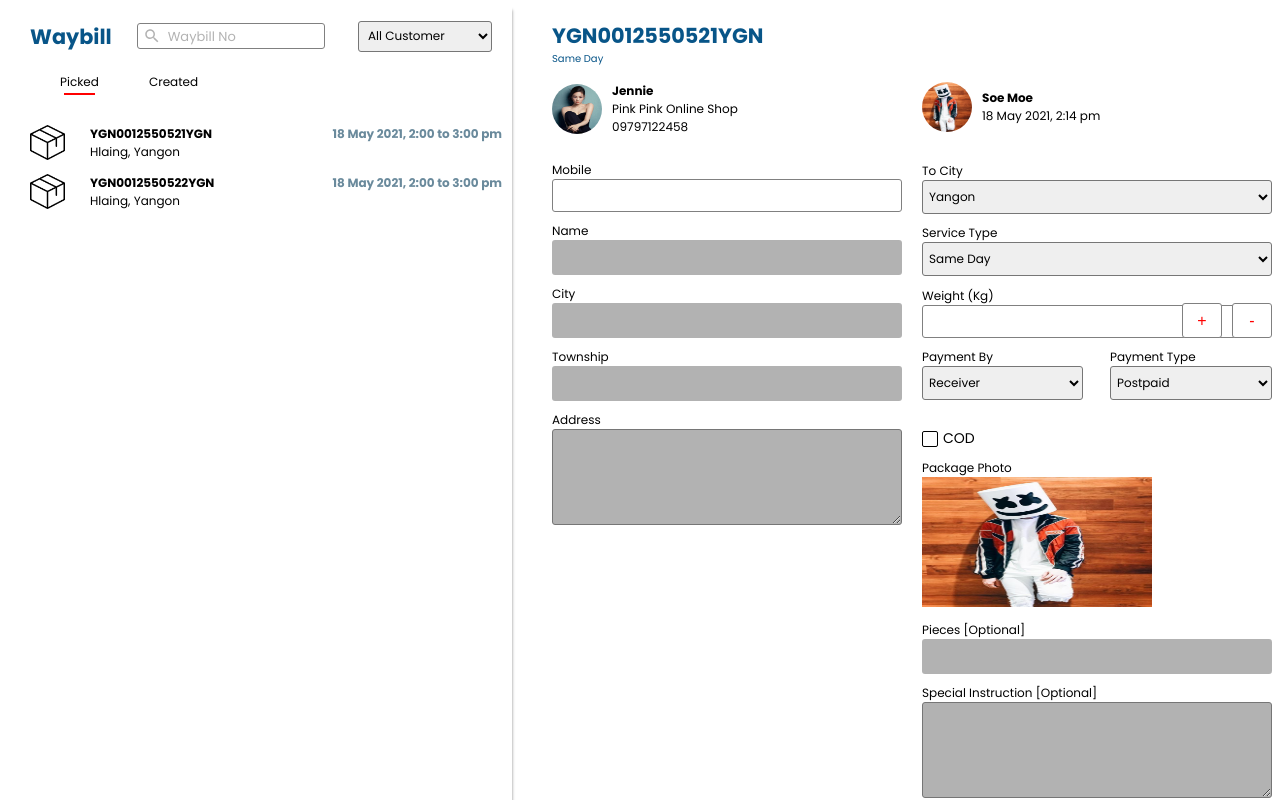
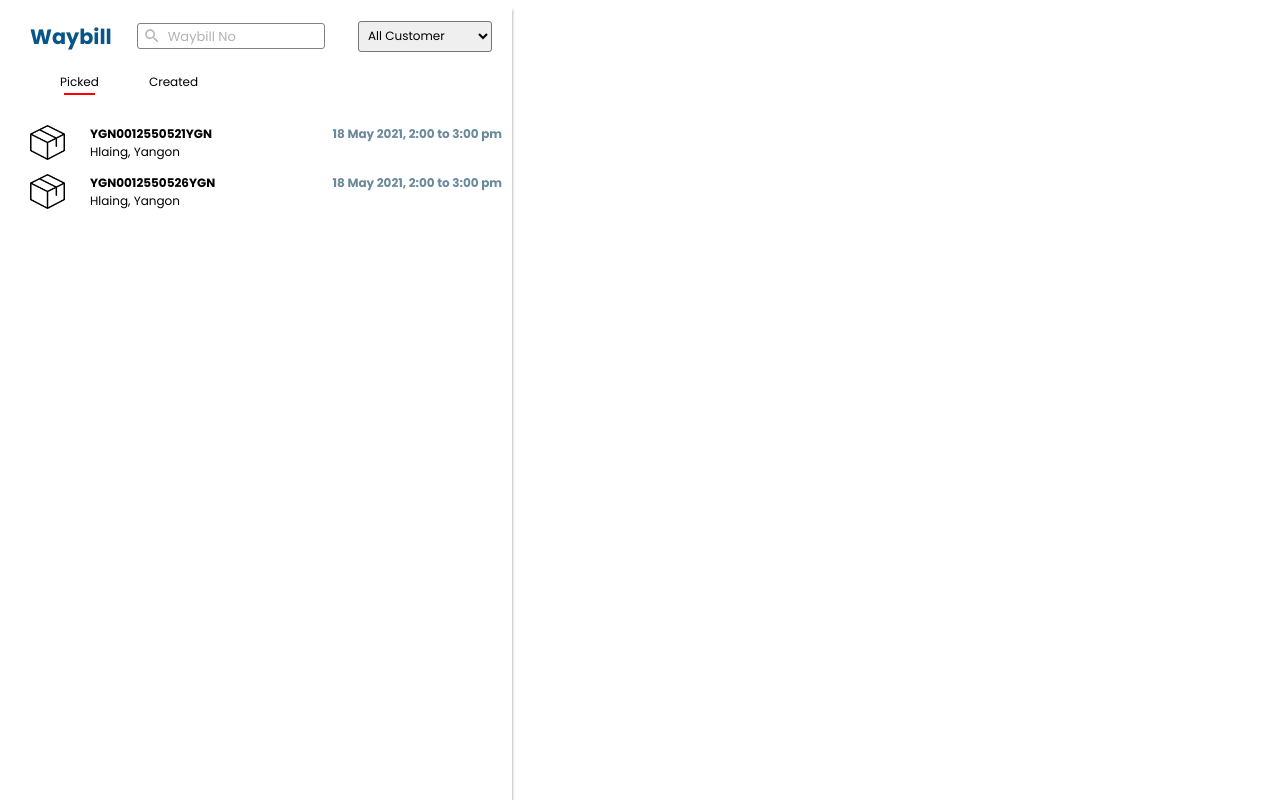
Before and after one commit to MoeThet20/re-courier-admin-web-app-test, a Next.js app: page /waybill in a window 1280 px wide. Shown: the top 800 px of the page. Built offline with nearby package versions, Linux system fonts and the light colour scheme.

Commit message:
Waybill Picked Const

```diff
--- a/src/constants/Data.js
+++ b/src/constants/Data.js
@@ -107,3 +107,48 @@ export const clientData_2 = [
     },
   },
 ];
+
+export const pickedData = [
+  {
+    id: "1",
+    pickedID: "YGN0012550521YGN",
+    address: "Hlaing, Yangon",
+    pickedDate: "18 May 2021, 2:00 to 3:00 pm",
+    customerInfo: {
+      name: "Rose Kay Khine",
+      img: "/profile_3.png",
+      shopName: "Pink Pink Online Shop",
+      phoneNo: "09797122458",
+    },
+    deliveryInfo: {
+      name: "Soe Moe",
+      img: "/profile_4.png",
+      toCity: "Yangon",
+      serviceType: "Same Day",
+      weight: 0.5,
+      paymentBy: "Receiver",
+      paymentType: "Postpaid",
+    },
+  },
+  {
+    id: "2",
+    pickedID: "YGN0012550526YGN",
+    address: "Hlaing, Yangon",
+    pickedDate: "18 May 2021, 2:00 to 3:00 pm",
+    customerInfo: {
+      name: "Jennie Kay Khine",
+      img: "/profile_2.png",
+      shopName: "Pink Pink Online Shop",
+      phoneNo: "09797122457",
+    },
+    deliveryInfo: {
+      name: "Moe Moe",
+      img: "/profile_3.png",
+      toCity: "Yangon",
+      serviceType: "Same Day",
+      weight: 0.5,
+      paymentBy: "Receiver",
+      paymentType: "Postpaid",
+    },
+  },
+];
--- a/src/pages/waybill.js
+++ b/src/pages/waybill.js
@@ -3,11 +3,13 @@ import styled from "styled-components";
 import Image from "next/image";
 
 import SearchIcon from "@material-ui/icons/Search";
+import { pickedData } from "constants/Data";
 
 const waybill = () => {
   const [click, setClick] = useState(false);
   const [barClick, setBarClick] = useState(true);
   const [checked, setChecked] = useState(false);
+  const [box, setBox] = useState(null);
 
   return (
     <Wrapper>
@@ -37,55 +39,50 @@ const waybill = () => {
             {!barClick ? <UnderBar /> : null}
           </CreatedWrapper>
         </FirstMiddleWrapper>
-        <BoxWrapper onClick={() => setClick(true)}>
+        {pickedData.map((data) => (
+          <BoxWrapper
+            onClick={() => {
+              setBox(data);
+              setClick(!click);
+            }}
+            key={data.id}
+          >
             <BoxLocationWrapper>
               <ImageWrapper>
                 <Image src="/box.png" alt="Box" width={35} height={35} />
               </ImageWrapper>
               <IdLocationWrapper>
-              <IdText>YGN0012550521YGN</IdText>
-              <LocationText>Hlaing, Yangon</LocationText>
+                <IdText>{data.pickedID}</IdText>
+                <LocationText>{data.address}</LocationText>
               </IdLocationWrapper>
             </BoxLocationWrapper>
             <TimeWrapper>
-            <TimeText>18 May 2021, 2:00 to 3:00 pm</TimeText>
+              <TimeText>{data.pickedDate}</TimeText>
             </TimeWrapper>
           </BoxWrapper>
-
-        <BoxWrapper onClick={() => setClick(true)}>
-          <BoxLocationWrapper>
-            <ImageWrapper>
-              <Image src="/box.png" alt="Box" width={35} height={35} />
-            </ImageWrapper>
-            <IdLocationWrapper>
-              <IdText>YGN0012550522YGN</IdText>
-              <LocationText>Hlaing, Yangon</LocationText>
-            </IdLocationWrapper>
-          </BoxLocationWrapper>
-          <TimeWrapper>
-            <TimeText>18 May 2021, 2:00 to 3:00 pm</TimeText>
-          </TimeWrapper>
-        </BoxWrapper>
+        ))}
       </FirstHeaderWrapper>
-
+      {box ? (
         <SecondHeaderWrapper>
           <SecondHeaderContainer>
-          <SecondTitle>YGN0012550521YGN</SecondTitle>
+            <SecondTitle>{box.pickedID}</SecondTitle>
             <DayText>Same Day</DayText>
           </SecondHeaderContainer>
           <SecondSectionWrapper>
             <LeftSectionWrapper>
               <ImageTextWrapper>
                 <ImageHolder
-                src="/profile_2.png"
+                  src={box.customerInfo.img}
                   alt="Image"
                   width={50}
                   height={50}
                 />
                 <CustomerInfoWrapper>
-                <CustomerName>Jennie</CustomerName>
-                <CustomerShopName>Pink Pink Online Shop</CustomerShopName>
-                <CustomerPhno>09797122458</CustomerPhno>
+                  <CustomerName>{box.customerInfo.name}</CustomerName>
+                  <CustomerShopName>
+                    {box.customerInfo.shopName}
+                  </CustomerShopName>
+                  <CustomerPhno>{box.customerInfo.phoneNo}</CustomerPhno>
                 </CustomerInfoWrapper>
               </ImageTextWrapper>
               <InputSectionWrapper>
@@ -112,13 +109,13 @@ const waybill = () => {
             <RightSectionWrapper>
               <CourierImageTextWrapper>
                 <ImageHolder
-                src="/profile_4.png"
+                  src={box.deliveryInfo.img}
                   alt="Image"
                   width={50}
                   height={50}
                 />
                 <CourierInfoWrapper>
-                <CourierName>Soe Moe</CourierName>
+                  <CourierName>{box.deliveryInfo.name}</CourierName>
                   <CourierDate>18 May 2021, 2:14 pm</CourierDate>
                 </CourierInfoWrapper>
               </CourierImageTextWrapper>
@@ -144,7 +141,7 @@ const waybill = () => {
               <WeightWrapper>
                 <WeightInputWrapper>
                   <InputLabel>Weight (Kg)</InputLabel>
-                <WeightInputSection />
+                  <WeightInputSection value={box.deliveryInfo.weight} />
                 </WeightInputWrapper>
                 <InDeButtonWrapper>
                   <Button>+</Button>
@@ -209,6 +206,7 @@ const waybill = () => {
             </RightSectionWrapper>
           </SecondSectionWrapper>
         </SecondHeaderWrapper>
+      ) : null}
     </Wrapper>
   );
 };
@@ -367,6 +365,7 @@ const SecondHeaderWrapper = styled.div`
   background-color: white;
   flex-direction: column;
   margin-left: 40px;
+  width: 700px;
 `;
 
 const SecondHeaderContainer = styled.div`
@@ -393,15 +392,14 @@ const SecondSectionWrapper = styled.div`
 const LeftSectionWrapper = styled.div`
   display: flex;
   flex-direction: column;
-  margin-right: 10px;
-  width: 350px;
+  width: 100%;
 `;
 
 const RightSectionWrapper = styled.div`
   display: flex;
   flex-direction: column;
-  margin-left: 10px;
-  width: 350px;
+  margin: 0 20px;
+  width: 100%;
 `;
 
 const ImageTextWrapper = styled.div`
@@ -526,6 +524,7 @@ const WeightInputSection = styled.input`
   font-size: 16px;
   border: 1.5px solid gray;
   font-family: "Poppins-Regular";
+  width: 100%;
 `;
 
 const InDeButtonWrapper = styled.div`
```
Lines whose indentation alone changed are shown as unchanged.
